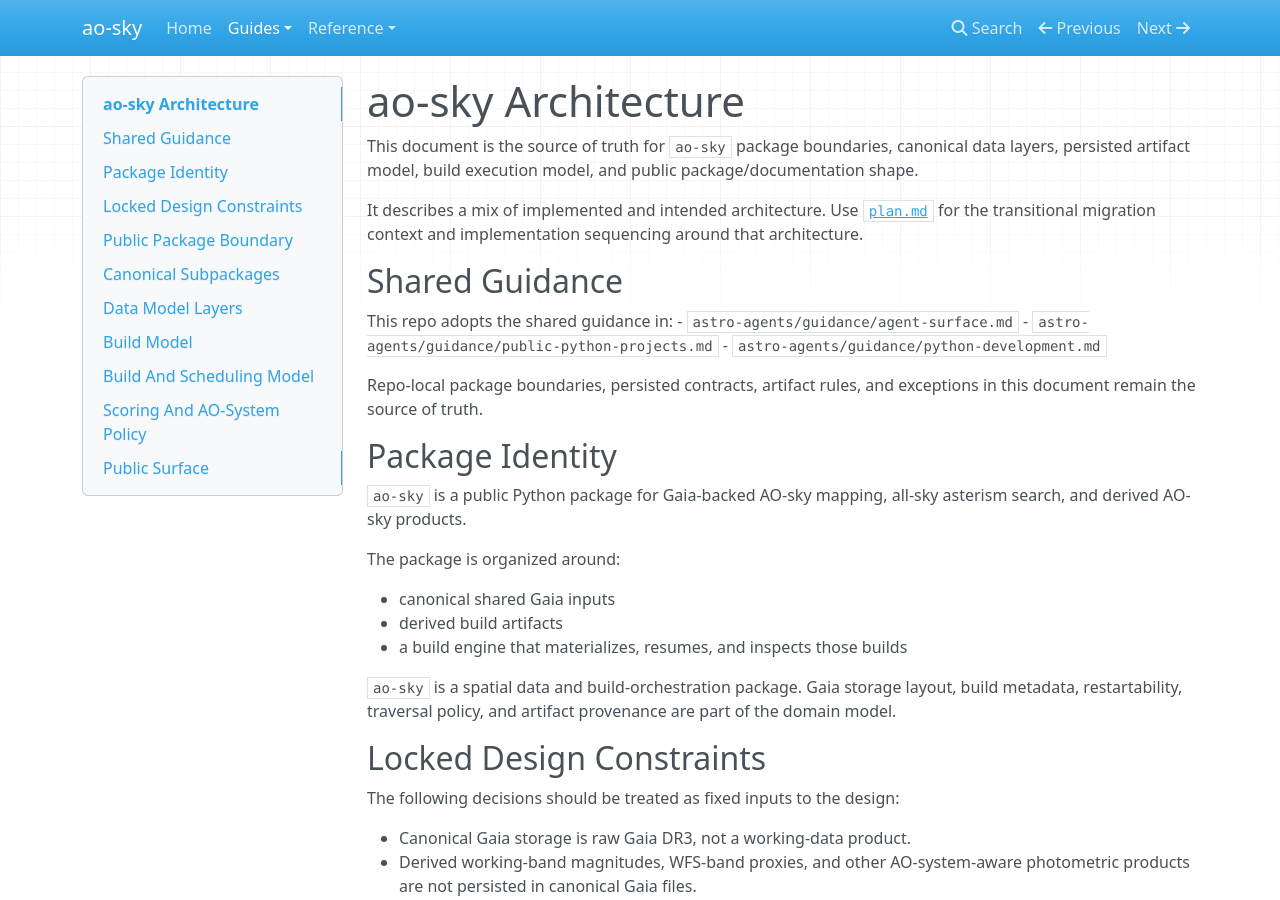
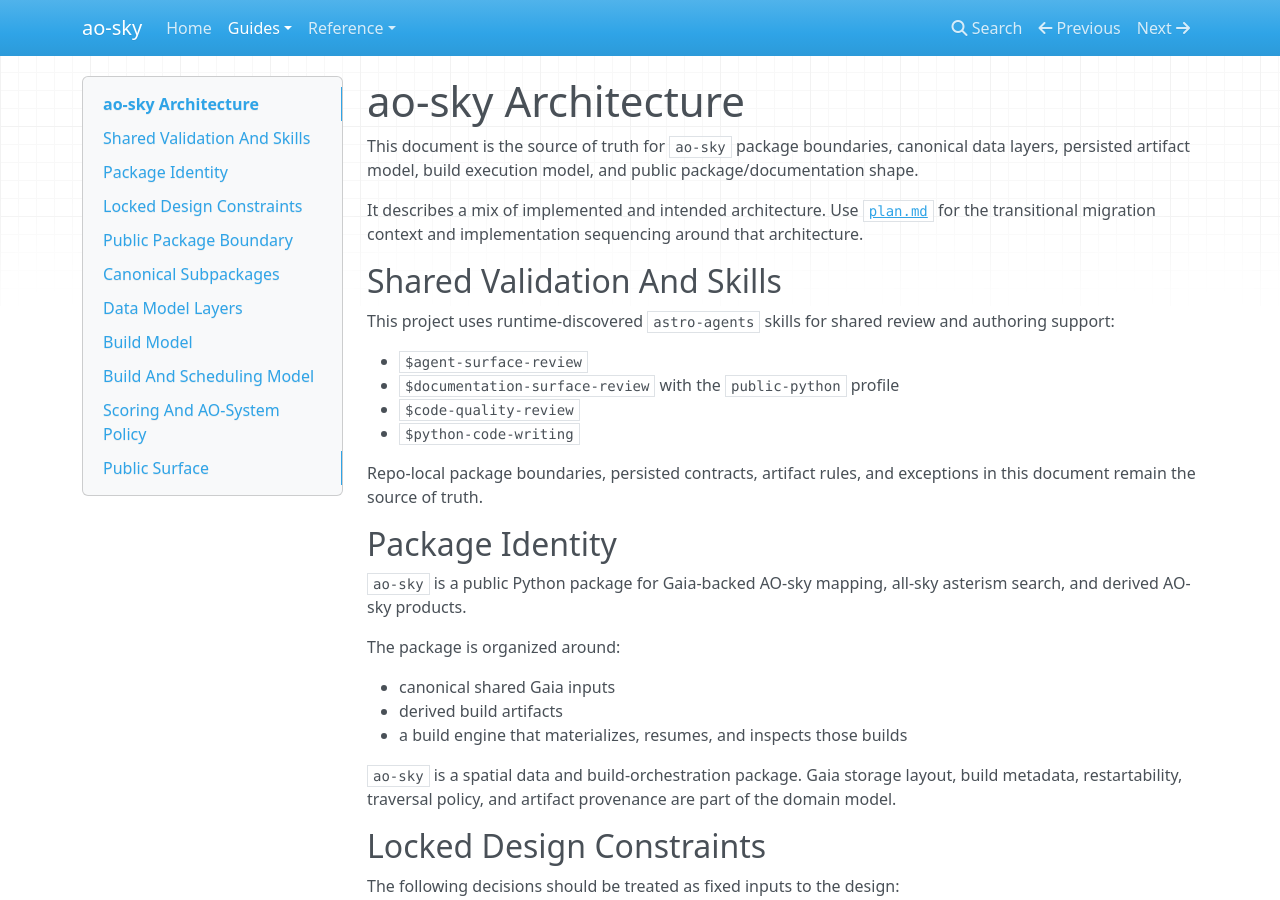
Before and after one commit to nvnunes/ao-sky, an MkDocs documentation site: the page built from docs/architecture.md, in a window 1280 px wide and 900 px high. Built offline with MkDocs 1.6.1, drawn with Linux system fonts in a browser that asks for light colours; nearby versions of some CDN libraries.

Commit message:
Astro-agents skill integration

```diff
--- a/docs/architecture.md
+++ b/docs/architecture.md
@@ -8,12 +8,14 @@ It describes a mix of implemented and intended architecture. Use
 [`plan.md`](plan.md) for the transitional migration context and implementation
 sequencing around that architecture.
 
-## Shared Guidance
+## Shared Validation And Skills
 
-This repo adopts the shared guidance in:
-- `astro-agents/guidance/agent-surface.md`
-- `astro-agents/guidance/public-python-projects.md`
-- `astro-agents/guidance/python-development.md`
+This project uses runtime-discovered `astro-agents` skills for shared review and authoring support:
+
+- `$agent-surface-review`
+- `$documentation-surface-review` with the `public-python` profile
+- `$code-quality-review`
+- `$python-code-writing`
 
 Repo-local package boundaries, persisted contracts, artifact rules, and
 exceptions in this document remain the source of truth.
```
Also changed, not shown: AGENTS.md (+12 -13 lines), docs/development.md (+3 -4 lines), docs/testing.md (+8 -1 lines).
